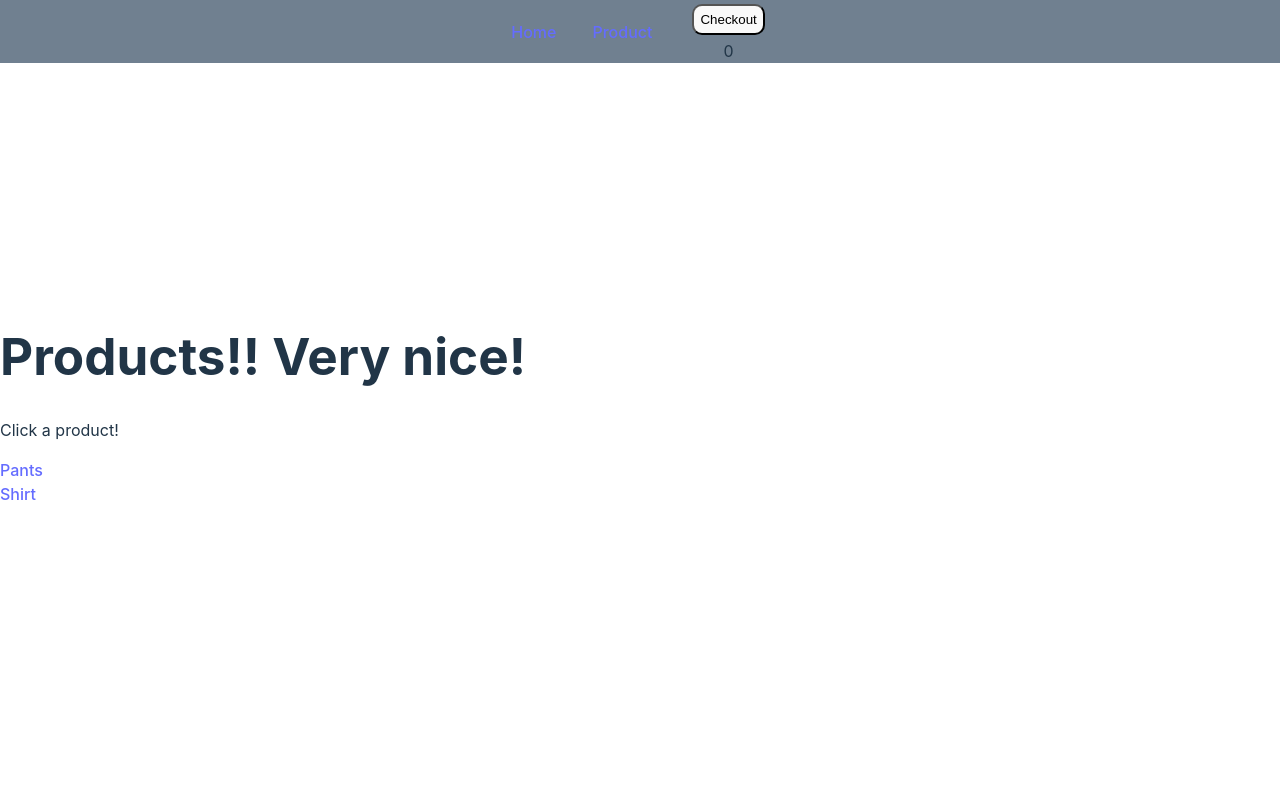
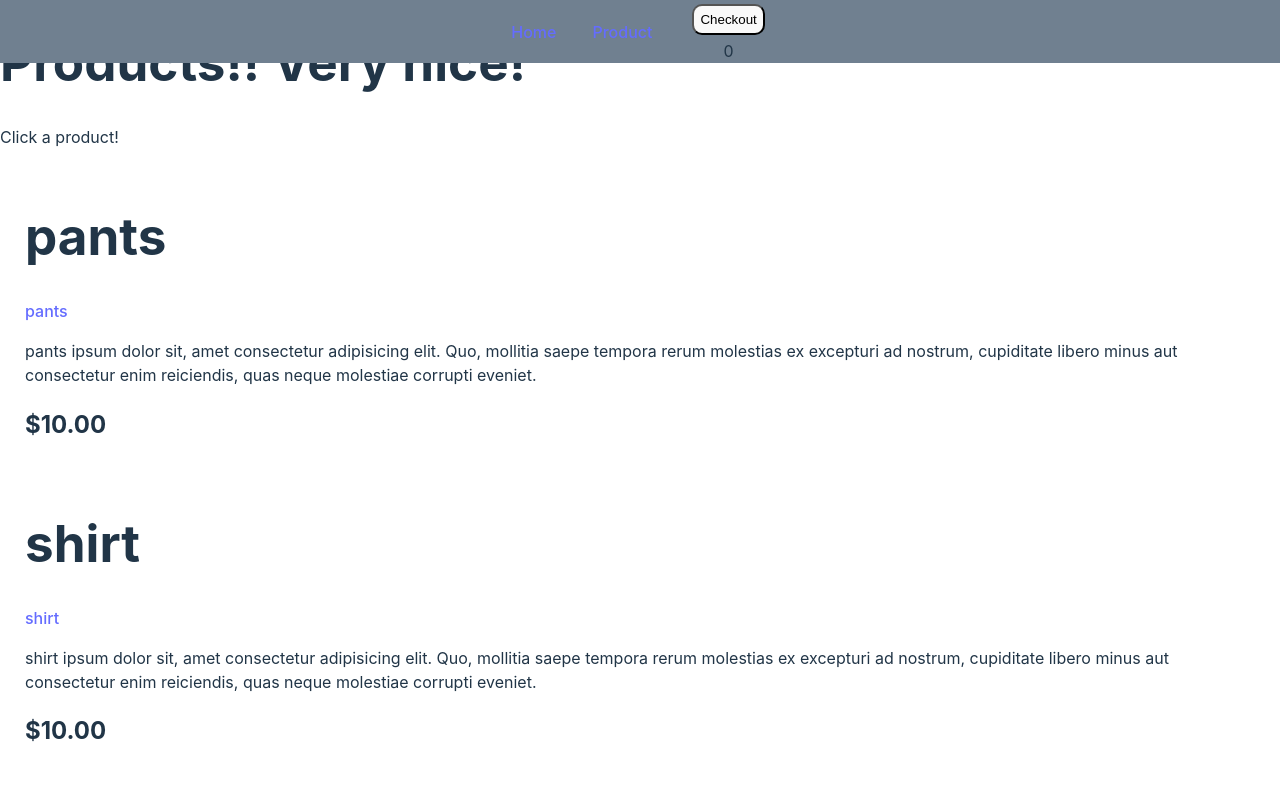
Before and after one commit to worsleyj/react-shopping-cart, a React (Vite) app: page /product/default in a window 1280 px wide. Shown: the top 800 px of the page. Built offline with nearby package versions, Linux system fonts and the light colour scheme.

Commit message:
convert products to card format

```diff
--- /dev/null
+++ b/src/components/products/Card.jsx
@@ -0,0 +1,19 @@
+import { Link } from "react-router-dom";
+
+const Card = ({ name }) => {
+  return (
+    <div className="product-card">
+      <h1>{name}</h1>
+      <Link to={"../product/" + name}>{name}</Link>
+      <p>
+        {name} ipsum dolor sit, amet consectetur adipisicing elit. Quo, mollitia
+        saepe tempora rerum molestias ex excepturi ad nostrum, cupiditate libero
+        minus aut consectetur enim reiciendis, quas neque molestiae corrupti
+        eveniet.
+      </p>
+      <h2>$10.00</h2>
+    </div>
+  );
+};
+
+export default Card;
--- a/src/components/products/Product.jsx
+++ b/src/components/products/Product.jsx
@@ -1,5 +1,6 @@
 import Nav from "../Nav";
 import { Link, useParams } from "react-router-dom";
+import Card from "./Card";
 import Shirt from "./Shirt";
 import Pants from "./Pants";
 import DefaultProduct from "./DefaultProduct";
@@ -17,9 +18,9 @@ const Product = () => {
       ) : (
         <DefaultProduct />
       )}
-      <Link to="../product/pants">Pants</Link>
-      <br></br>
-      <Link to="../product/shirt">Shirt</Link>
+      <Card name={"pants"} />
+      <Card name={"shirt"} />
+      <Card name={"hat"} />
     </>
   );
 };
--- a/src/styles/App.css
+++ b/src/styles/App.css
@@ -1,10 +1,5 @@
-nav {
-  display: flex;
-  justify-content: center;
-  gap: 36px;
-  background-color: slategray;
-  position: absolute;
-  text-align: center;
-  top: 0;
-  width: 100%;
+.product-card {
+  border: solid 1px white;
+  border-radius: 12px;
+  padding: 8px 24px;
 }
--- a/src/styles/Nav.css
+++ b/src/styles/Nav.css
@@ -1,6 +1,13 @@
 nav {
   display: flex;
+  justify-content: center;
   align-items: center;
+  gap: 36px;
+  background-color: slategray;
+  position: absolute;
+  text-align: center;
+  top: 0;
+  width: 100%;
 }
 
 a {
```
